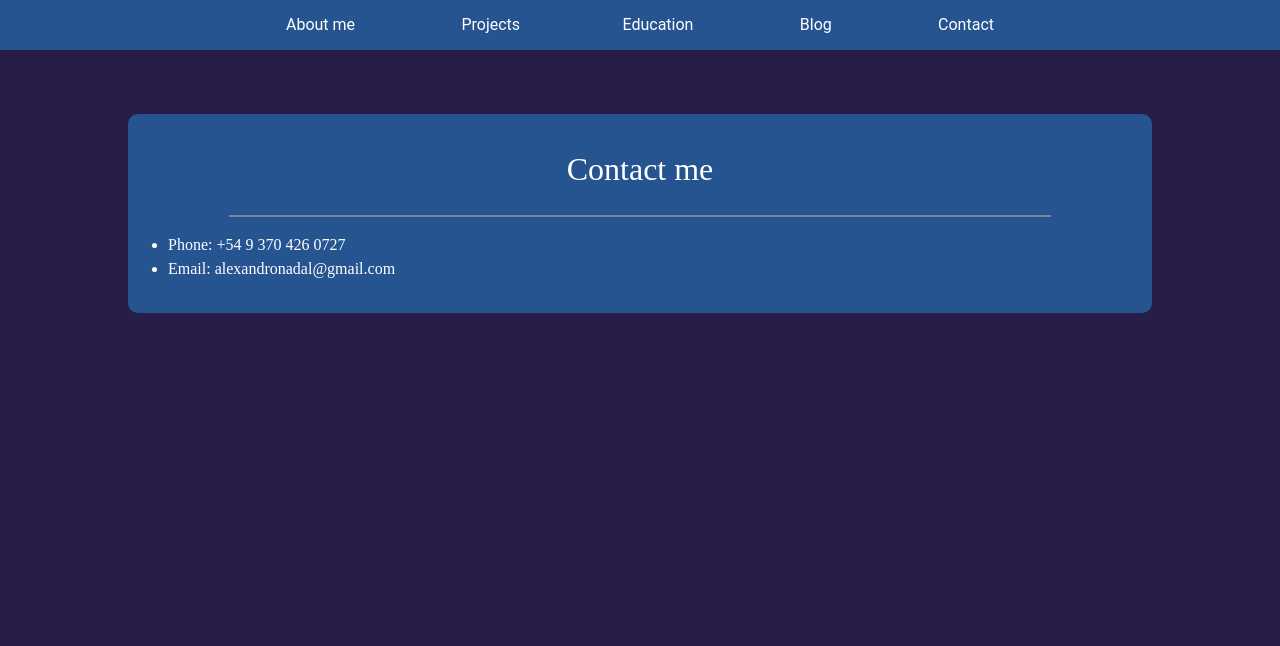
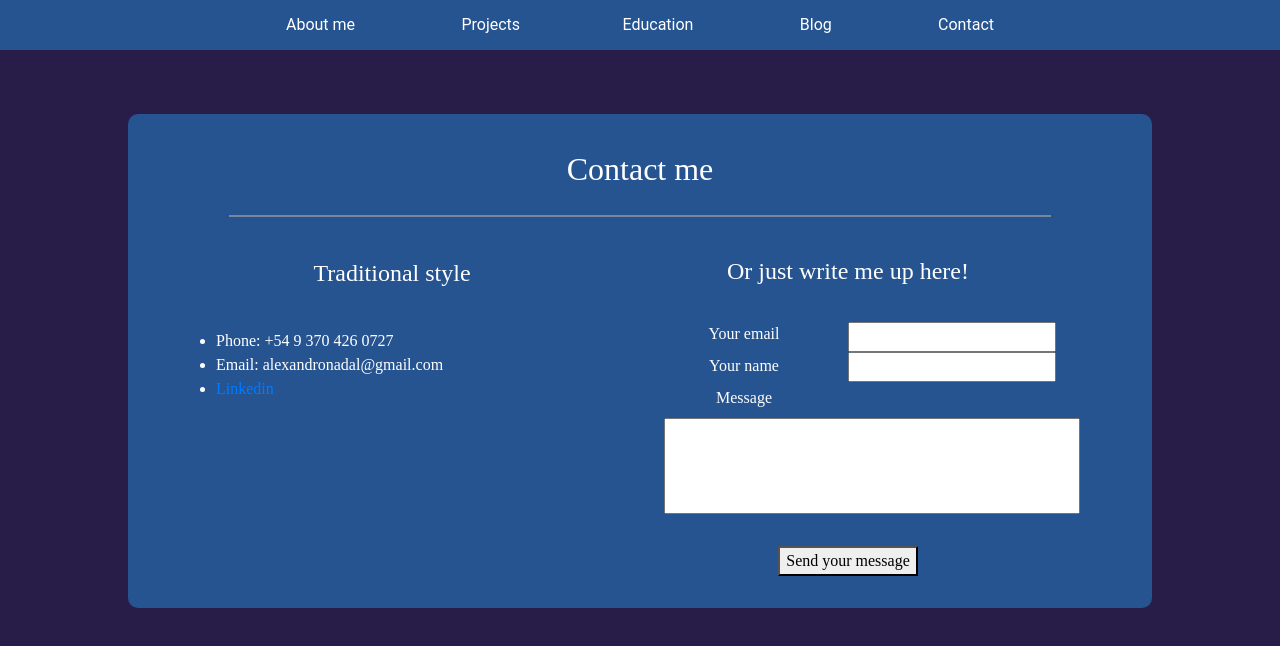
Before and after one commit to AlejandroFNadal/myPortfolio, a React (Create React App) app: page /contact in a window 1280 px wide. Shown: the top 646 px of the page. Built offline with nearby package versions, Linux system fonts and the light colour scheme; what webfontloader would draw is missing.

Commit message:
Just created the form

```diff
--- a/src/App.css
+++ b/src/App.css
@@ -454,10 +454,63 @@ h3{
 }
 
 /*Contact*/
-
+#contact-body{
+  display:flex;
+  height:90%;
+  padding: 1em;
+}
+#contact-info{
+  width:50%;
+}
 #contact ul{
   float: left;
+  margin:2em;
 }
 #contact li{
   text-align:left;
 }
+#contact-form{
+  display: flex;
+  margin-top: 2em;
+}
+#contact-form form{
+  display:grid;
+  grid-template-columns: 1fr 1fr;
+  grid-template-rows: 3em 3em 6em 2em;
+  justify-items: center;
+  align-items: top;
+  margin:auto;
+}
+
+#contact-form-message{
+  grid-column-start: 1;
+  grid-column-end: 3;
+  grid-row-start:3;
+  margin-left:3em;
+  width:100%;
+  height:100%;
+}
+#contact-label-1{
+  grid-row-start: 1;
+  grid-row-end:2;
+}
+#contact-label-2{
+  grid-row-start:2;
+  grid-row-end:3;
+}
+#contact-label-3{
+  grid-row-start: 3;
+}
+#contact-input-1{
+  grid-row-start:1;
+  grid-column-start: 2;
+}
+#contact-input-2{
+  grid-row-start:2;
+  grid-column-start:2;
+}
+#contact-form-send{
+  grid-row-start:5;
+  grid-column-start: 1;
+  grid-column-end:3;
+}
--- a/src/components/contact.js
+++ b/src/components/contact.js
@@ -4,13 +4,38 @@ class Contact extends React.Component{
     render(){
         return(
             <div id="contact" className="content">
-
                 <h2 className="title"> Contact me </h2>
                 <hr className="divider"/>
-                <ul>
-                    <li> Phone: +54 9 370 426 0727</li>
-                    <li> Email: alexandronadal@gmail.com</li>
-                </ul>
+                <div id="contact-body">
+                    <div id="contact-info">
+                        <h4 className="title">Traditional style</h4>
+                        <ul>
+                            <li> Phone: +54 9 370 426 0727</li>
+                            <li> Email: alexandronadal@gmail.com</li>
+                            <li> <a href="https://www.linkedin.com/in/alejandro-nadal/">Linkedin</a></li>
+                        </ul>
+                    </div>
+                    <div id="contact-section">
+                        <h4 className="title" >Or just write me up here!</h4>
+                        <div id="contact-form">
+                            <form>
+                                <div id="contact-form-labels">
+                                    <label className="contact-form-label" id="contact-label-1" for="email">Your email</label><br/>
+                                    <label className="contact-form-label" id="contact-label-2" for="name" >Your name</label><br/>
+                                    <label className="contact-form-label" id="contact-label-3" for="content-message">Message</label><br />
+                                </div>
+                                <div id="contact-form-inputs">
+                                    <input type="text" id = "contact-input-1" onChange={this.handleUsername}></input><br/>
+                                    <input type="text" id = "contact-input-2" onChange={this.handlePassword}></input><br/>
+
+                                </div>
+                                <input id="contact-form-message" type="text"></input><br/>
+                                <button id="contact-form-send">Send your message</button>
+                            </form>
+                        </div>
+                    </div>
+                </div>
+
             </div>
         )
     }
```
Also changed, not shown: package.json (+12 -12 lines), 2 other files (tests, documents, lock files or other folders).
